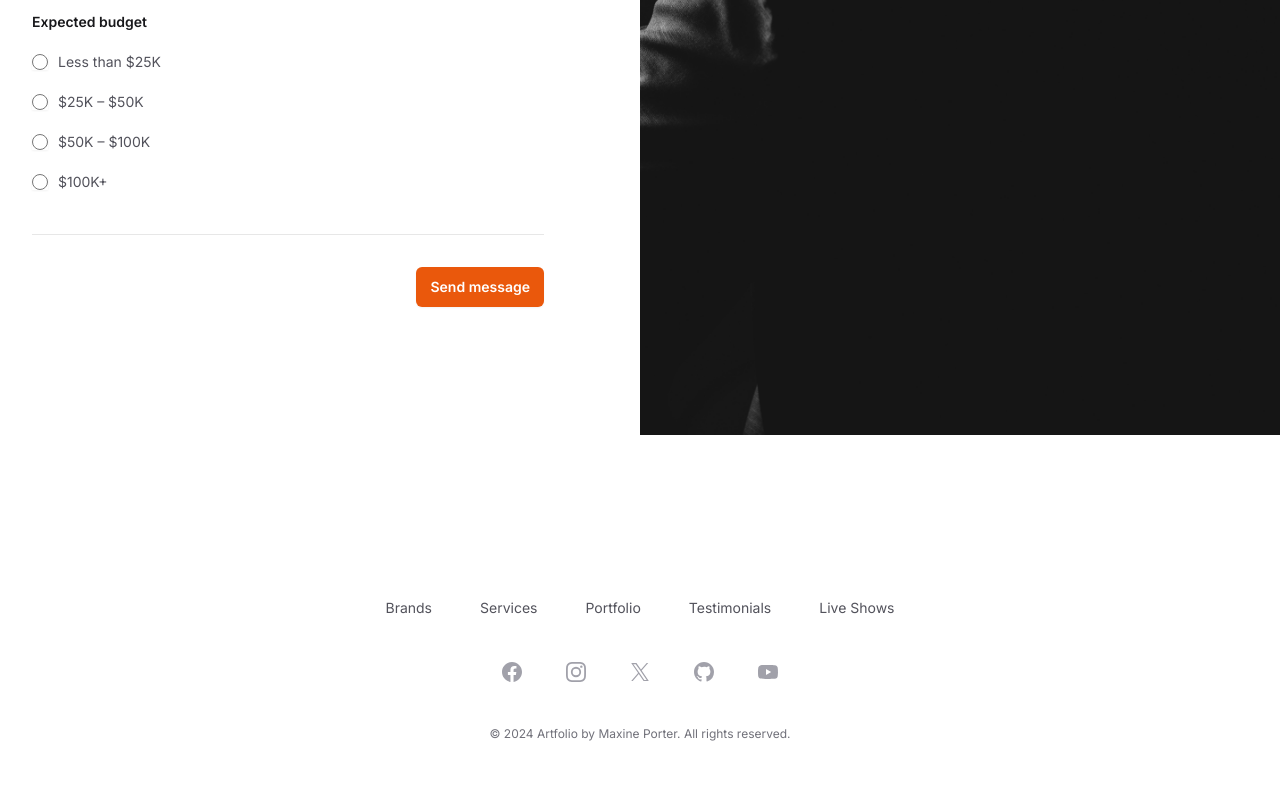
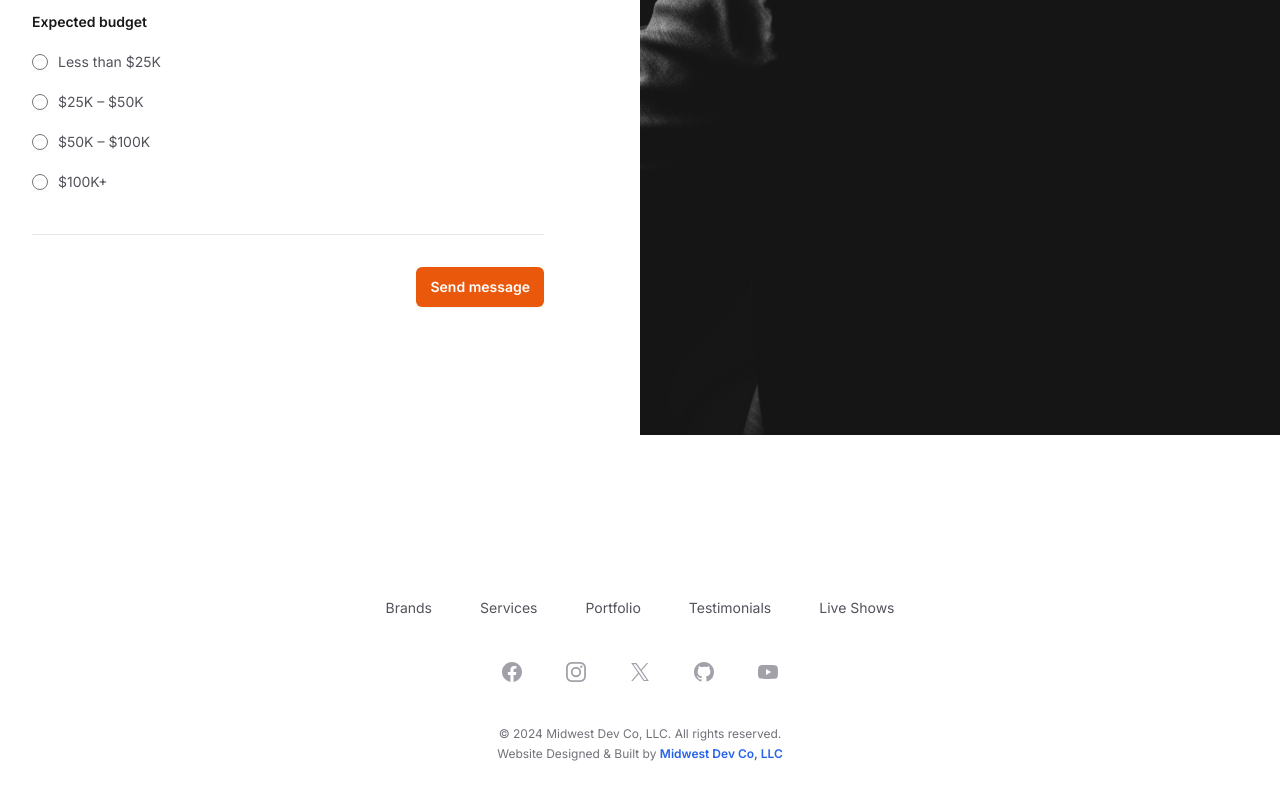
Before and after one commit to Midwest-Dev-Co/alex-taylor---portfolio---TEMPLATE, a Next.js app: page / in a window 1280 px wide. Shown: the part 6824-7624 px from the top of the page. Built offline with nearby package versions, Linux system fonts and the light colour scheme; a web font is replaced by a local one.

Commit message:
FIX: MDC Footer Branding

```diff
--- a/src/components/global/(footer)/Footer.tsx
+++ b/src/components/global/(footer)/Footer.tsx
@@ -108,8 +108,19 @@
           ))}
         </div>
         <p className="mt-10 text-center text-xs leading-5 text-zinc-500">
-          &copy; {new Date().getFullYear()} Artfolio by Maxine Porter. All
-          rights reserved.
+          &copy; {new Date().getFullYear()} Midwest Dev Co, LLC. All rights
+          reserved.{' '}
+          <span className="block">
+            Website Designed & Built by{' '}
+            <a
+              href="https://midwestdevco.com"
+              target="_blank"
+              rel="noopener noreferrer"
+              className="font-semibold text-blue-600 hover:text-blue-800"
+            >
+              Midwest Dev Co, LLC
+            </a>
+          </span>
         </p>
       </div>
     </footer>
--- a/src/components/global/SimpleFooter.tsx
+++ b/src/components/global/SimpleFooter.tsx
@@ -20,7 +20,18 @@
           month: 'long',
           day: 'numeric',
         })}{' '}
-        - Alex Taylor. All rights reserved.
+        - Midwest Dev Co, LLC. All rights reserved.{' '}
+        <span className="block">
+          Website Designed & Built by{' '}
+          <a
+            href="https://midwestdevco.com"
+            target="_blank"
+            rel="noopener noreferrer"
+            className="font-semibold text-blue-600 hover:text-blue-800"
+          >
+            Midwest Dev Co, LLC
+          </a>
+        </span>
       </p>
 
       {/* Address */}
```
